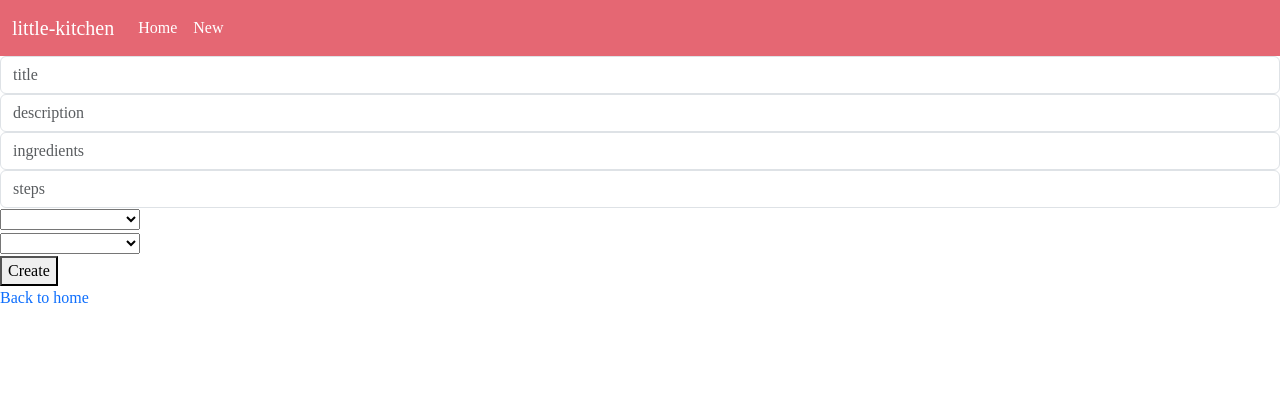
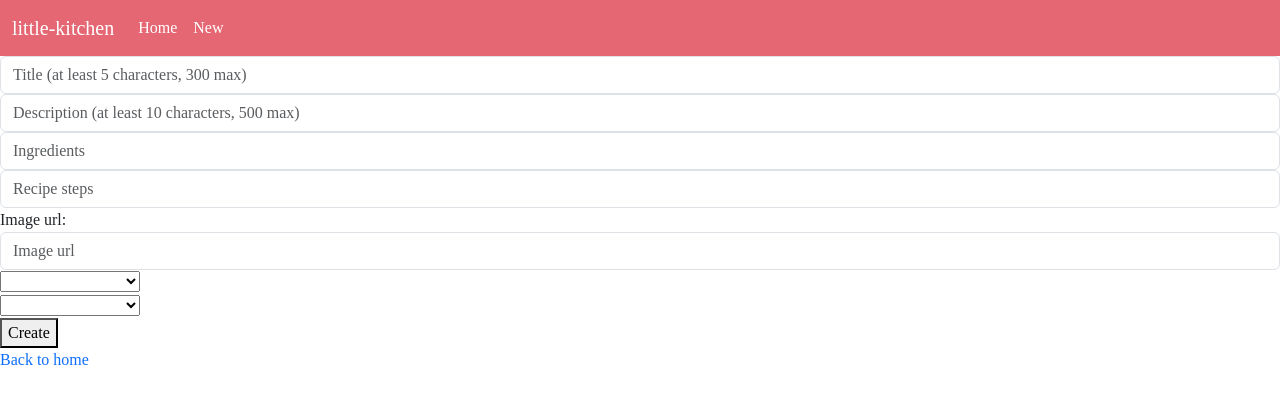
Before and after one commit to Naime-m/LittleKitchenUI, an Angular app: page /create in a window 1280 px wide. Shown: the top 404 px of the page. Built offline with nearby package versions, Linux system fonts and the light colour scheme; a web font is replaced by a local one.

Commit message:
Added image to recipe display (recipe-component)

```diff
--- a/src/app/recipe-create/recipe-create.component.html
+++ b/src/app/recipe-create/recipe-create.component.html
@@ -1,15 +1,18 @@
 <form>
     <div class="form-group">
-        <input type="text" name="title" class="form-control" [(ngModel)]="recipe.title" placeholder="title">
+        <input type="text" name="title" class="form-control" [(ngModel)]="recipe.title" placeholder="Title (at least 5 characters, 300 max)">
     </div>
     <div class="form-group">
-        <input type="text" name="description" class="form-control" [(ngModel)]="recipe.description" placeholder="description">
+        <input type="text" name="description" class="form-control" [(ngModel)]="recipe.description" placeholder="Description (at least 10 characters, 500 max)">
     </div>
     <div class="form-group">
-        <input type="text" name="ingredients" class="form-control" [(ngModel)]="recipe.ingredients" placeholder="ingredients">
+        <input type="text" name="ingredients" class="form-control" [(ngModel)]="recipe.ingredients" placeholder="Ingredients">
     </div>
     <div class="form-group">
-        <input type="text" name="steps" class="form-control" [(ngModel)]="recipe.steps" placeholder="steps">
+        <input type="text" name="steps" class="form-control" [(ngModel)]="recipe.steps" placeholder="Recipe steps">
+    </div>
+    <div class="form-group">
+        <span>Image url:</span><input type="text" name="steps" class="form-control" [(ngModel)]="recipe.imageUrl" placeholder="Image url">
     </div>
     <div class="form-group">
         <select name="courseType" [(ngModel)]="recipe.category">
--- a/src/app/recipe/recipe.component.html
+++ b/src/app/recipe/recipe.component.html
@@ -1,5 +1,6 @@
 <div id="recipe" *ngIf="recipe">
 
+    <img src="{{recipe.imageUrl}}" width="250">
     <p>{{recipe.title}}</p>
     <p>{{recipe.description}}</p>
     <p>{{recipe.ingredients}}</p>
```
